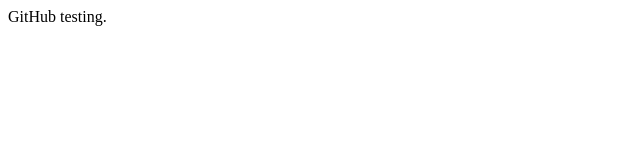
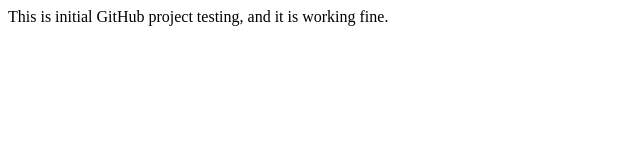
Before and after one commit to 99pillars/newGitTest, a plain HTML site: page index.html in a window 1280 px wide. Shown: the whole page, without its empty margins (0-640 px from the left). Drawn offline with Linux system fonts and the light colour scheme.

Commit message:
Some text added.

```diff
--- a/index.html
+++ b/index.html
@@ -6,6 +6,6 @@
 </head>
 
 <body>
-GitHub testing.
+This is initial GitHub project testing, and it is working fine.
 </body>
 </html>
```
